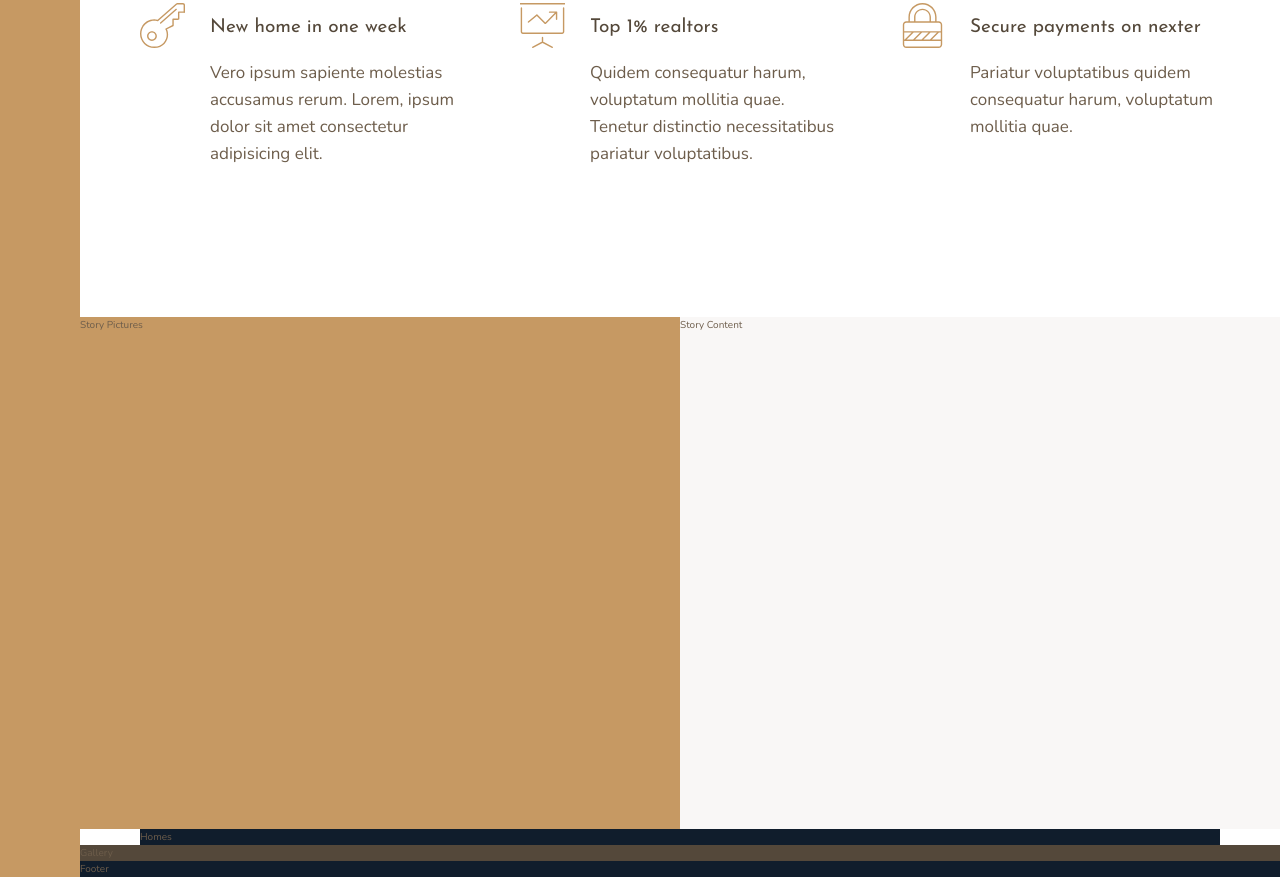
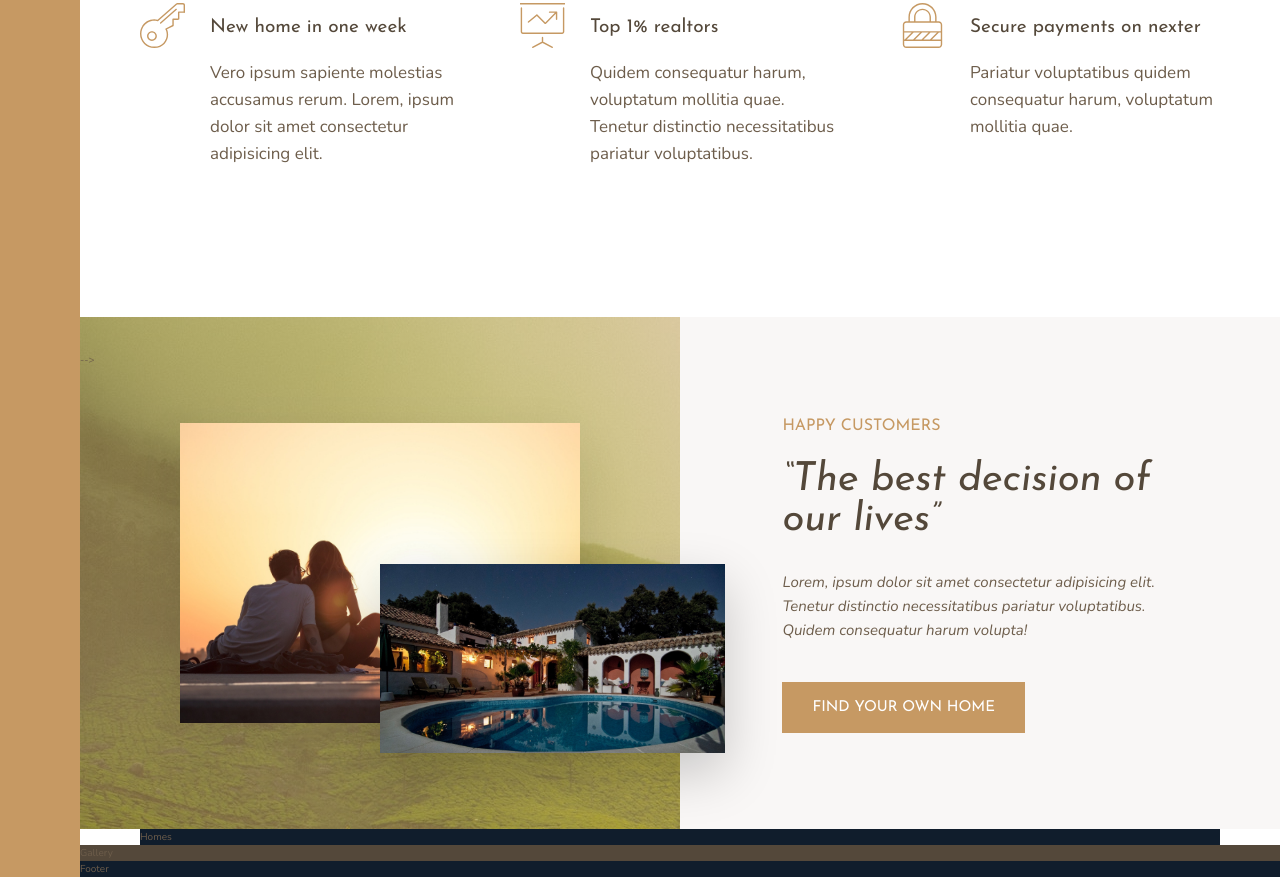
Before and after one commit to Osama-Makhlouph/Nexture-Project, a website: page index.html in a window 1280 px wide. Shown: the part 991-1868 px from the top of the page. Drawn offline with nearby package versions, Linux system fonts and the light colour scheme.

Commit message:
Added section story

```diff
--- a/index.html
+++ b/index.html
@@ -71,8 +71,19 @@
             <p class="feature__text">Pariatur voluptatibus quidem consequatur harum, voluptatum mollitia quae.</p>
         </div>
     </section>
-    <div class="story__pictures">Story Pictures</div>
-    <div class="story__content">Story Content</div>
+    <div class="story__pictures">
+        <img src="img/story-1.jpeg" alt="Couple with new house" class="story__img--1">
+        <img src="img/story-2.jpeg" alt="New house" class="story__img--2"> -->
+    </div>
+    <div class="story__content">
+        <h3 class="heading-3 mb-sm">Happy Customers</h3>
+        <h2 class="heading-2 heading-2--dark mb-md">&ldquo;The best decision of our lives&rdquo;</h2>
+        <p class="story__text">
+            Lorem, ipsum dolor sit amet consectetur adipisicing elit. Tenetur distinctio necessitatibus pariatur
+            voluptatibus. Quidem consequatur harum volupta!
+        </p>
+        <button class="btn">Find your own home</button>
+    </div>
     <section class="homes">Homes</section>
     <section class="gallery">Gallery</section>
     <section class="footer">Footer</section>
--- a/sass/_story.scss
+++ b/sass/_story.scss
@@ -2,9 +2,46 @@
   &__pictures {
     background-color: $color-primary;
     grid-column: full-start / col-end 4;
+    background-image: linear-gradient(
+        rgba($color-primary, 0.5),
+        rgba($color-primary, 0.5)
+      ),
+      url(../img/back.jpg);
+
+    display: grid;
+    grid-template-rows: repeat(6, 1fr);
+    grid-template-columns: repeat(6, 1fr);
+    align-items: center;
+  }
+  &__img--1 {
+    width: 100%;
+    grid-column: 2 / 6;
+    grid-row: 2 / 6;
+    box-shadow: 0 2rem 5rem rgba(#000000, 0.1);
+  }
+  &__img--2 {
+    width: 115%;
+    grid-column: 4 / 7;
+    grid-row: 4 / 6;
+    z-index: 20;
+    box-shadow: 0 2rem 5rem rgba(#000000, 0.2);
   }
   &__content {
     background-color: $color-grey-light-1;
     grid-column: col-start 5 / full-end;
+    padding: 6rem 8vw;
+
+    // display: flex;
+    // flex-direction: column;
+    // justify-content: center;
+    // align-items: flex-start;
+    display: grid;
+    align-content: center;
+    justify-items: start;
+  }
+  &__text {
+    font-size: 1.5rem;
+    font-style: italic;
+    margin-bottom: 4rem;
   }
 }
--- a/sass/_typography.scss
+++ b/sass/_typography.scss
@@ -7,10 +7,22 @@
 }
 .heading-2 {
   @extend %heading;
+  font-size: 4rem;
+  font-style: italic;
+  line-height: 1;
+  &--light {
+    color: $color-grey-light-1;
+  }
+  &--dark {
+    color: $color-grey-dark-1;
+  }
 }
 
 .heading-3 {
   @extend %heading;
+  font-size: 1.6rem;
+  color: $color-primary;
+  text-transform: uppercase;
 }
 .heading-4 {
   @extend %heading;
@@ -22,3 +34,32 @@
     color: $color-grey-dark-1;
   }
 }
+
+.btn {
+  background-color: $color-primary;
+  color: #fff;
+  border: none;
+  border-radius: 0;
+  font-family: $font-display;
+  font-size: 1.5rem;
+  text-transform: uppercase;
+  padding: 1.8rem 3rem;
+  cursor: pointer;
+  transition: all 0.2s;
+  &:hover {
+    background-color: $color-primary-dark;
+  }
+}
+
+.mb-sm {
+  margin-bottom: 2rem;
+}
+.mb-md {
+  margin-bottom: 3rem;
+}
+.mb-lg {
+  margin-bottom: 4rem;
+}
+.mb-hg {
+  margin-bottom: 8rem;
+}
```
Also changed, not shown: css/style.css.
